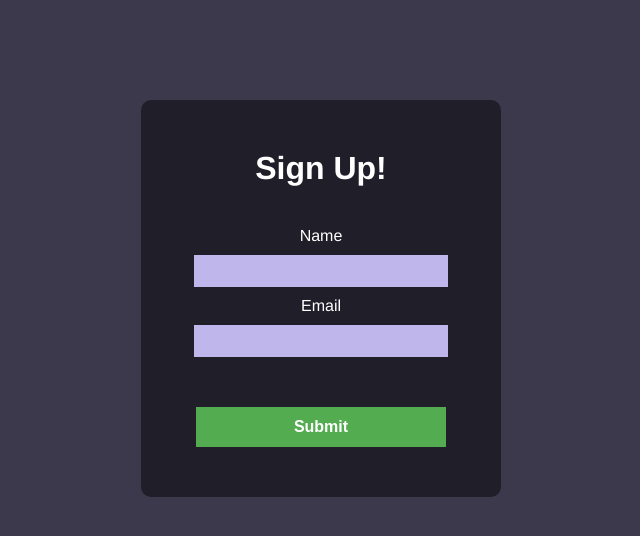
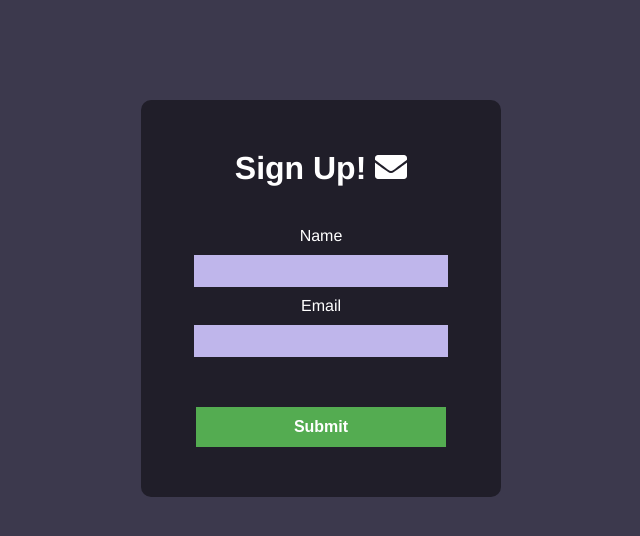
Before and after one commit to Pang/MailingList, an Angular app in the folder MailingList-SPA/: page / in a window 1280 px wide. Shown: the top 536 px of the page, without its empty margins (319-959 px from the left). Built offline with nearby package versions, Linux system fonts and the light colour scheme.

Commit message:
refactoring

```diff
--- a/MailingList-SPA/src/app/home/home.component.html
+++ b/MailingList-SPA/src/app/home/home.component.html
@@ -1,6 +1,6 @@
 <div>
   <form #memberDetails="ngForm" (ngSubmit)="signUp()">
-    <h1>Sign Up!</h1>
+    <h1>Sign Up! <i class="fas fa-envelope"></i></h1>
     <label name="name">Name</label>
     <input [(ngModel)]="userDetails.name" name="name" type="text" required>
     <label name="Email">Email</label>
--- a/MailingList-SPA/src/index.html
+++ b/MailingList-SPA/src/index.html
@@ -7,6 +7,7 @@
 
   <meta name="viewport" content="width=device-width, initial-scale=1">
   <link rel="icon" type="image/x-icon" href="favicon.ico">
+  <script defer src="https://use.fontawesome.com/releases/v5.7.2/js/all.js" integrity="sha384-0pzryjIRos8mFBWMzSSZApWtPl/5++eIfzYmTgBBmXYdhvxPc+XcFEk+zJwDgWbP" crossorigin="anonymous"></script>
 </head>
 <body>
   <app-root></app-root>
```
Also changed, not shown: 1 other file (tests, documents, lock files or other folders).
